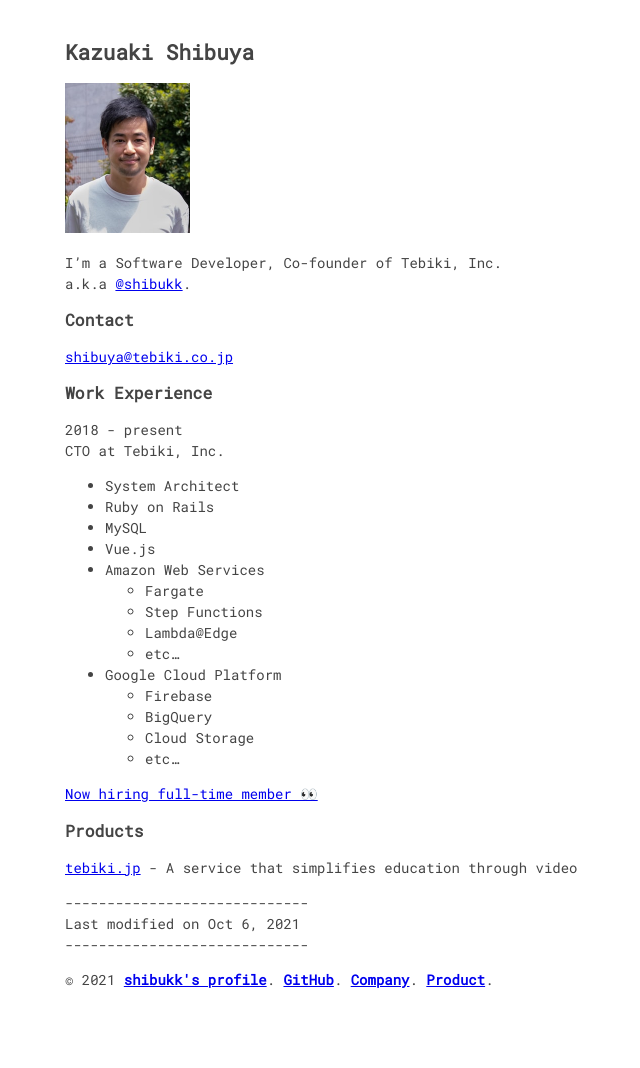
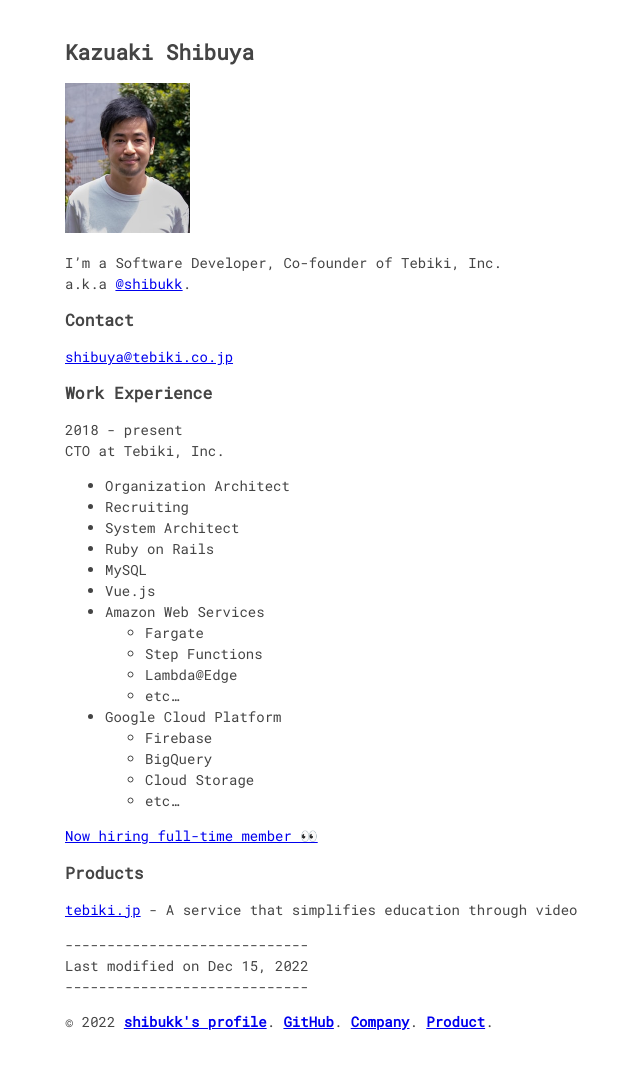
Before and after one commit to shibukk/about, a plain HTML site: page index.html in a window 1280 px wide. Shown: the whole page, without its empty margins (175-815 px from the left). Before the commit the page ends 1030 px from the top, so only its background shows below. Drawn offline with Linux system fonts and the light colour scheme.

Commit message:
Update index.html

```diff
--- a/index.html
+++ b/index.html
@@ -28,6 +28,8 @@ a.k.a <a href="https://github.com/shibukk">@shibukk</a>.</p>
 <p>2018 - present<br>
 CTO at Tebiki, Inc.</p>
 <ul>
+<li>Organization Architect</li>
+<li>Recruiting</li>
 <li>System Architect</li>
 <li>Ruby on Rails</li>
 <li>MySQL</li>
@@ -58,14 +60,14 @@ CTO at Tebiki, Inc.</p>
 <aside>
 	<p>
 		-----------------------------<br>
-		<time>Last modified on Oct 6, 2021</time><br>
+		<time>Last modified on Dec 15, 2022</time><br>
 		-----------------------------
 	</p>
 </aside>
 
 
 	<footer>
-	<p>&copy; 2021 <a href="https://shibukk.github.io/about"><b>shibukk&#39;s profile</b></a>.
+	<p>&copy; 2022 <a href="https://shibukk.github.io/about"><b>shibukk&#39;s profile</b></a>.
 	<a href="https://github.com/shibukk"><b>GitHub</b></a>.
 	<a href="https://tebiki.co.jp"><b>Company</b></a>.
 	<a href="https://tebiki.jp"><b>Product</b></a>.
```
